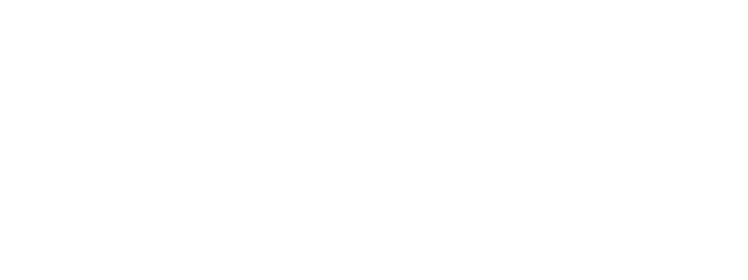
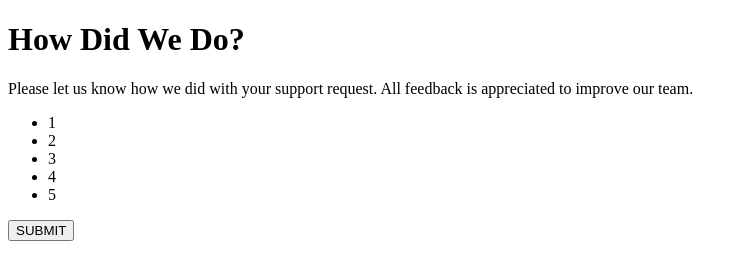
Before and after one commit to quisethecoder/rating-project, a plain HTML site: page index.html in a window 1280 px wide. Shown: the whole page, without its empty margins (0-748 px from the left). Drawn offline with Linux system fonts and the light colour scheme.

Commit message:
words addition

```diff
--- a/index.html
+++ b/index.html
@@ -13,6 +13,22 @@
 </head>
 <body>
 
+    <!-- Add the star here -->
+
+
+    <h1>How Did We Do?</h1>
+
+    <p>Please let us know how we did with your support request. All feedback is appreciated to improve our team.</p>
+
+    <ul>
+        <li>1</li>
+        <li>2</li>
+        <li>3</li>
+        <li>4</li>
+        <li>5</li>
+    </ul>
+
+    <button>SUBMIT</button>
 
     <script src="./index.js" charset="UTF-8"></script>
 </body>
```
